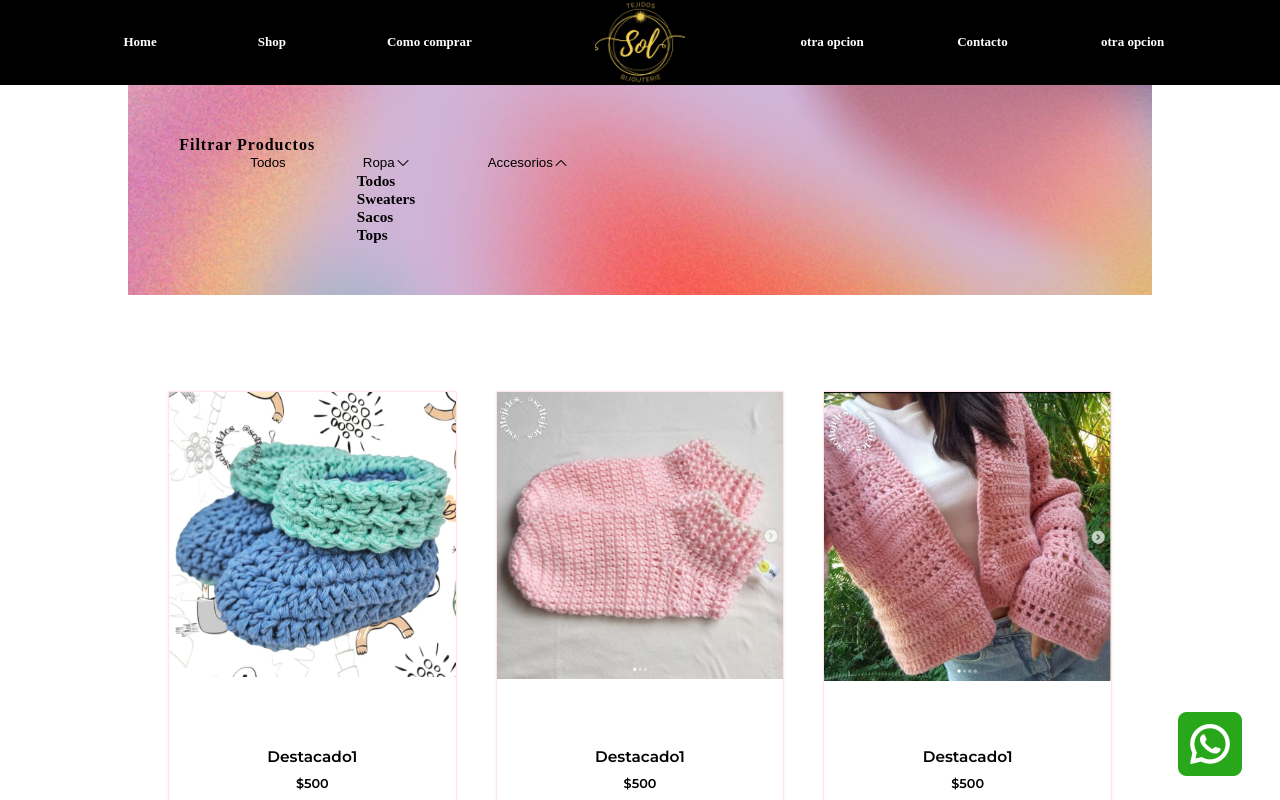
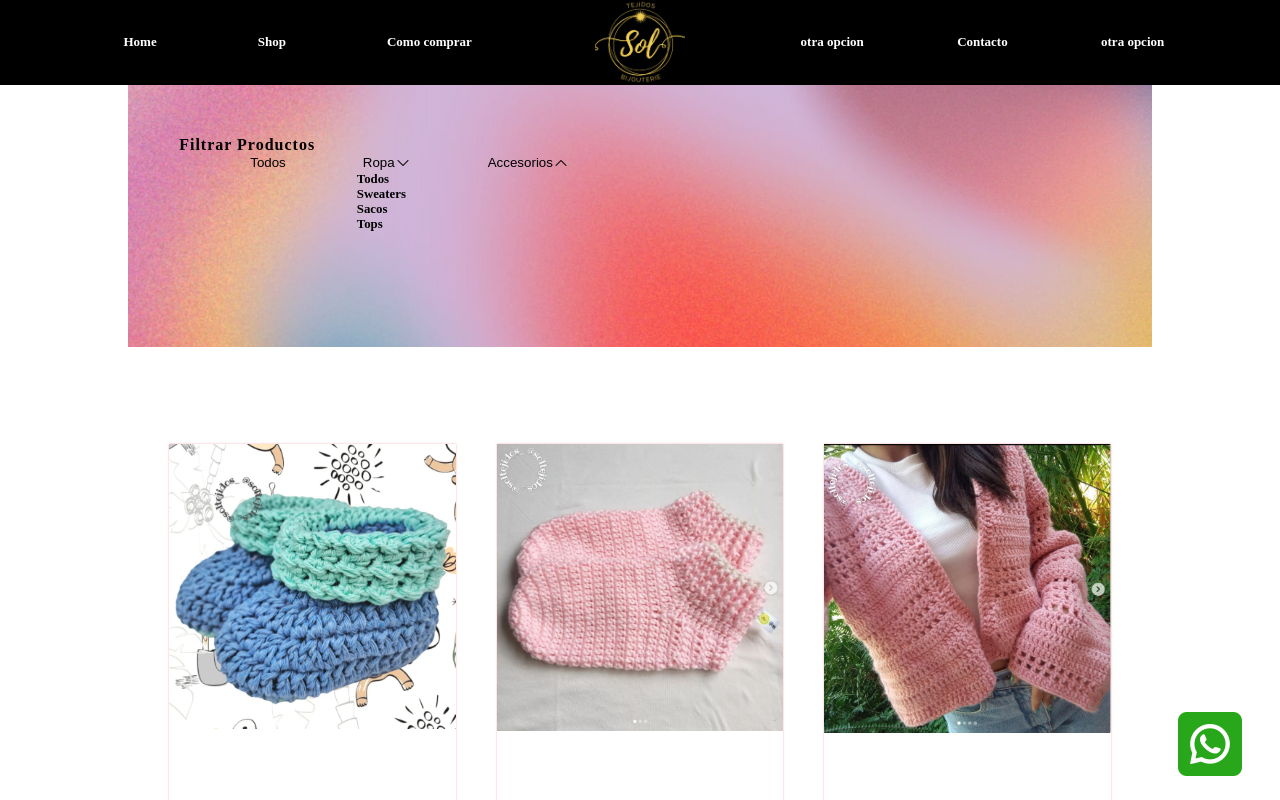
Before and after one commit to Orianamartina/Sol, a Next.js app: page /shop in a window 1280 px wide. Both pictures are taken after a click on the button "Ropa". Shown: the top 800 px of the page. Built offline with nearby package versions, Linux system fonts and the light colour scheme; a web font is replaced by a local one.

Commit message:
transitions

```diff
--- a/src/app/shop/CategoriasShop.css
+++ b/src/app/shop/CategoriasShop.css
@@ -1,23 +1,28 @@
 
 
-#categoriasShop{
+.categoriasShop{
     max-width: 100%;
     font-size: small;
     background-image: url("../../Images/ee20fd45-85f9-409a-b1df-1a1972f19fb4.jfif");
     background-size: cover;
     margin-top: 0;
     padding: 5%;
+    height: 10vh;
+    transition: all 0.3s;
+}
+.openCat{
+    height: 20vh;
 }
 
-#categoriasShop h1{
+.categoriasShop h1{
     letter-spacing: 1px;
     font-size: medium;
     display: inline;
 }
-#categoriasShop h3{
+.categoriasShop h3{
     margin: 0;
 }
-#categoriasShop h2{
+.categoriasShop h2{
     margin: 0;
 }
 .filter{
@@ -39,10 +44,13 @@
 
 }
 
-#categoriasShop button{
+.categoriasShop button{
     background-color: transparent;
     border: none;
     height: fit-content;
     display: flex;
     align-items: center;
 }
+.selectOptions{
+    font-size: 0.8rem;
+}
--- a/src/app/shop/CategoriasShop.jsx
+++ b/src/app/shop/CategoriasShop.jsx
@@ -20,7 +20,7 @@ function CategoriasShop(props) {
   }
 
   return (
-    <div id="categoriasShop">
+    <div className={openSelect? "categoriasShop openCat":"categoriasShop"}>
         <h1>Filtrar Productos</h1>
         <div className="selectMain" >
           <div className="filter">
@@ -37,7 +37,7 @@ function CategoriasShop(props) {
                     if (openSelect == options[0][0]){
                       return(
                         <>
-                          <h3 key={opt} className={openSelect?"openSelectOptions":"closedOptions"} onClick={() => chooseCategory(opt, options[0][0])}>
+                          <h3 key={opt} className="selectOptions" onClick={() => chooseCategory(opt, options[0][0])}>
                             {opt}
                           </h3>
                         </>
```
